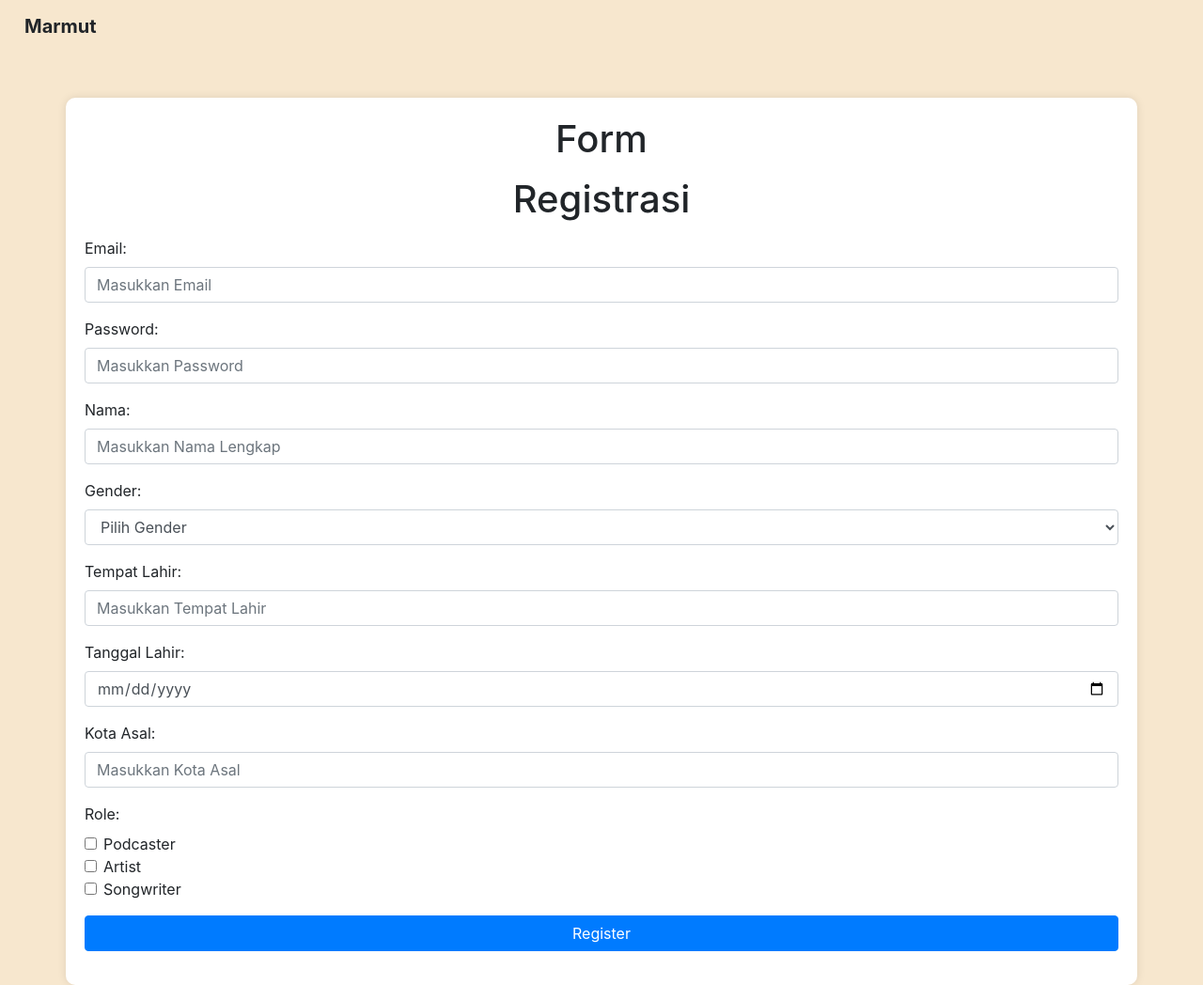
After one commit to BASDAT-B1/MARMUT, a Django app: template main/templates/register_pengguna.html in a window 1280 px wide. The commit adds this page. Shown: the whole page at 94% size. Run offline with Django 3.2, Linux system fonts and the light colour scheme; the template is opened without the code that fills it, so the values that code supplies are empty; some libraries are stand-ins or nearby versions.

Commit message:
Add: Register

```diff
--- /dev/null
+++ b/main/templates/register_pengguna.html
@@ -0,0 +1,118 @@
+<meta charset="UTF-8">
+<meta name="viewport" content="width=device-width, initial-scale=1.0">
+<title>Tambah Playlist</title>
+<link href="https://stackpath.bootstrapcdn.com/bootstrap/4.5.2/css/bootstrap.min.css" rel="stylesheet">
+
+<style>
+    html, body {
+        height: 100%;
+        margin: 0;
+        padding: 0;
+    }
+    body {
+        background-color: rgb(247, 231, 206);
+    }
+    .custom-padding {
+        padding-right: 10px;
+    }
+    .name-class {
+        margin-right: 10px;
+    }
+    .background-container {
+        background-color: #ffffff;
+        border-radius: 10px;
+        box-shadow: 0px 0px 10px rgba(0, 0, 0, 0.1);
+        padding: 20px;
+    }
+    table {
+        width: 100%;
+        border-collapse: collapse;
+    }
+    table, th, td {
+        border: 1.5px solid #dedddd;
+        vertical-align: middle;
+        padding: 10px;
+        font-weight: 600;
+    }
+    th {
+        background-color: #151414;
+        color: #f7f7f7;
+        text-align: center;
+        font-weight: bold;
+    }
+    td {
+        vertical-align: top;
+    }
+    tr{
+        background-color: #f2f2f2;
+    }
+    .centered-text {
+            text-align: center;
+        }
+</style>
+
+<nav class="navbar navbar-expand-lg">
+    <span class="navbar-brand mb-0 h1" href="#" style="padding-left: 10px; padding-right: 10px;"><strong>Marmut</strong></span>
+    <ul class="navbar-nav ml-auto">
+        <li class="nav-item">
+        </li>
+    </ul>
+</nav>
+
+<div class="container mt-5 background-container">
+    <h1 class="mb-3 centered-text">Form</h1>
+    <h1 class="mb-3 centered-text">Registrasi</h1>
+    <form>
+        <div class="form-group">
+            <label for="email">Email:</label>
+            <input type="email" class="form-control" id="email" placeholder="Masukkan Email" required>
+        </div>
+        <div class="form-group">
+            <label for="password">Password:</label>
+            <input type="password" class="form-control" id="password" placeholder="Masukkan Password" required>
+        </div>
+        <div class="form-group">
+            <label for="nama">Nama:</label>
+            <input type="text" class="form-control" id="nama" placeholder="Masukkan Nama Lengkap" required>
+        </div>
+        <div class="form-group">
+            <label for="gender">Gender:</label>
+            <select class="form-control" id="gender" required>
+                <option value="" disabled selected>Pilih Gender</option>
+                <option value="Laki-laki">Laki-laki</option>
+                <option value="Perempuan">Perempuan</option>
+            </select>
+        </div>
+        <div class="form-group">
+            <label for="tempatLahir">Tempat Lahir:</label>
+            <input type="text" class="form-control" id="tempatLahir" placeholder="Masukkan Tempat Lahir" required>
+        </div>
+        <div class="form-group">
+            <label for="tanggalLahir">Tanggal Lahir:</label>
+            <input type="date" class="form-control" id="tanggalLahir" required>
+        </div>
+        <div class="form-group">
+            <label for="kotaAsal">Kota Asal:</label>
+            <input type="text" class="form-control" id="kotaAsal" placeholder="Masukkan Kota Asal" required>
+        </div>
+        <div class="form-group">
+            <label for="role">Role:</label>
+            <div class="form-check">
+                <input type="checkbox" class="form-check-input" id="podcaster">
+                <label class="form-check-label" for="podcaster">Podcaster</label>
+            </div>
+            <div class="form-check">
+                <input type="checkbox" class="form-check-input" id="artist">
+                <label class="form-check-label" for="artist">Artist</label>
+            </div>
+            <div class="form-check">
+                <input type="checkbox" class="form-check-input" id="songwriter">
+                <label class="form-check-label" for="songwriter">Songwriter</label>
+            </div>
+        </div>
+        <button type="submit" class="btn btn-primary btn-block">Register</button>
+    </form>
+</div>
+<script src="https://code.jquery.com/jquery-3.5.1.slim.min.js"></script>
+<script src="https://cdn.jsdelivr.net/npm/@popperjs/core@2.9.3/dist/umd/popper.min.js"></script>
+<script src="https://stackpath.bootstrapcdn.com/bootstrap/4.5.2/js/bootstrap.min.js"></script>
```
Also changed, not shown: main/templates/register.html (+60 -6 lines), main/templates/register_label.html (added, +87 -0 lines).
